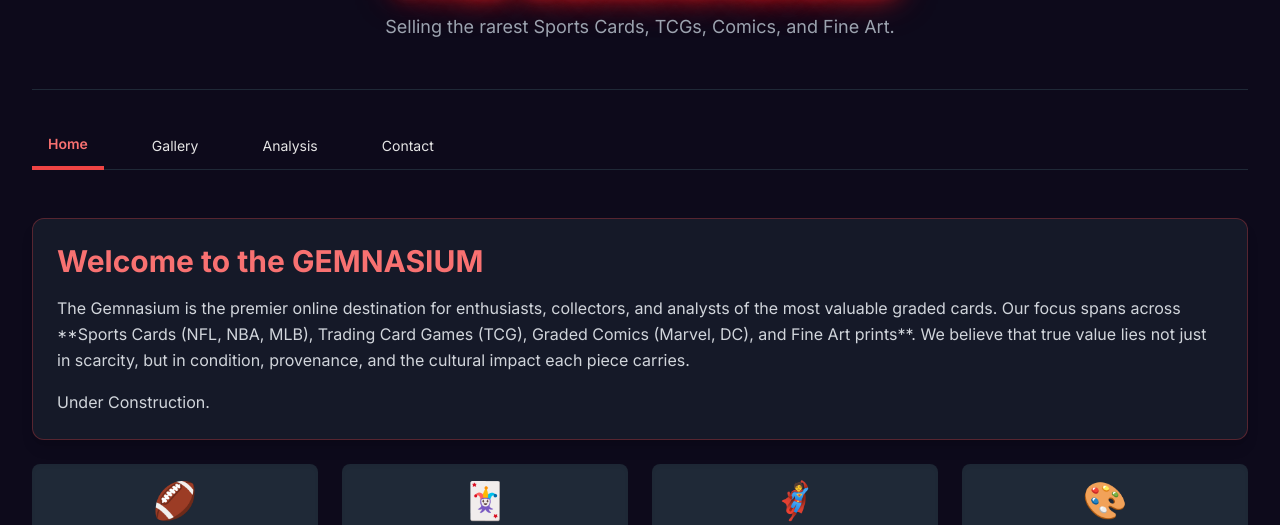
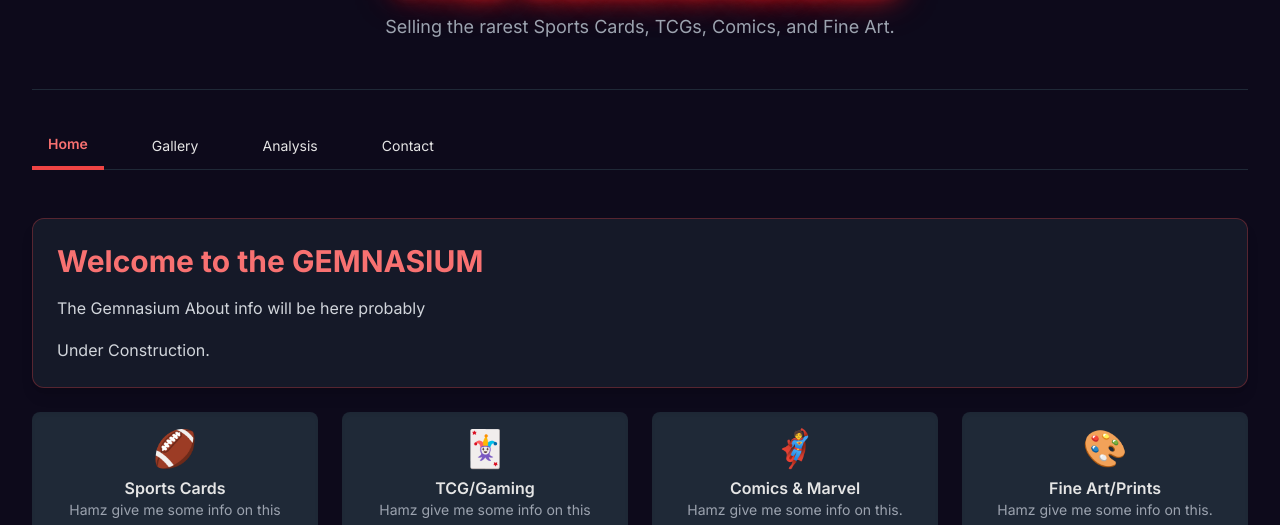
Before and after one commit to SZHDK/Gemnasium, a plain HTML site: page index.html in a window 1280 px wide. Shown: the part 239-764 px from the top of the page. Drawn offline with nearby package versions, Linux system fonts and the light colour scheme.

Commit message:
Update index.html

```diff
--- a/index.html
+++ b/index.html
@@ -173,7 +173,7 @@
                 <div class="bg-gray-800/50 p-6 rounded-xl shadow-lg border border-red-500/30">
                     <h2 class="text-3xl font-bold text-red-400 mb-4">Welcome to the GEMNASIUM</h2>
                     <p class="text-gray-300 leading-relaxed">
-                        The Gemnasium is the premier online destination for enthusiasts, collectors, and analysts of the most valuable graded cards. Our focus spans across **Sports Cards (NFL, NBA, MLB), Trading Card Games (TCG), Graded Comics (Marvel, DC), and Fine Art prints**. We believe that true value lies not just in scarcity, but in condition, provenance, and the cultural impact each piece carries.
+                        The Gemnasium About info will be here probably
                     </p>
                     <p class="text-gray-300 leading-relaxed mt-4">
                         Under Construction.
@@ -453,4 +453,5 @@
         });
     </script>
 </body>
+
 </html>
```
